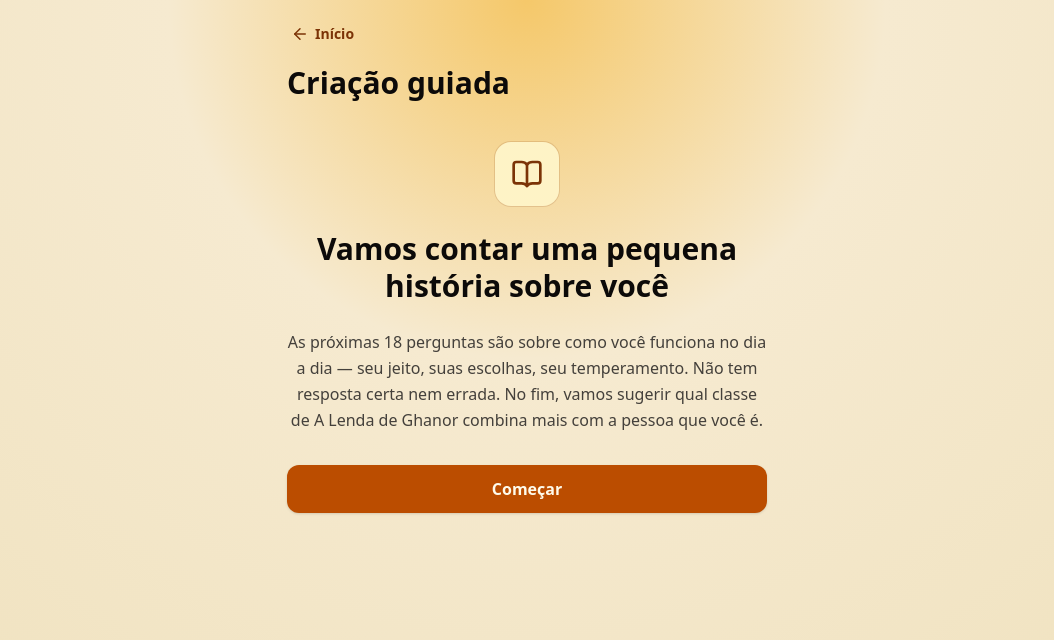
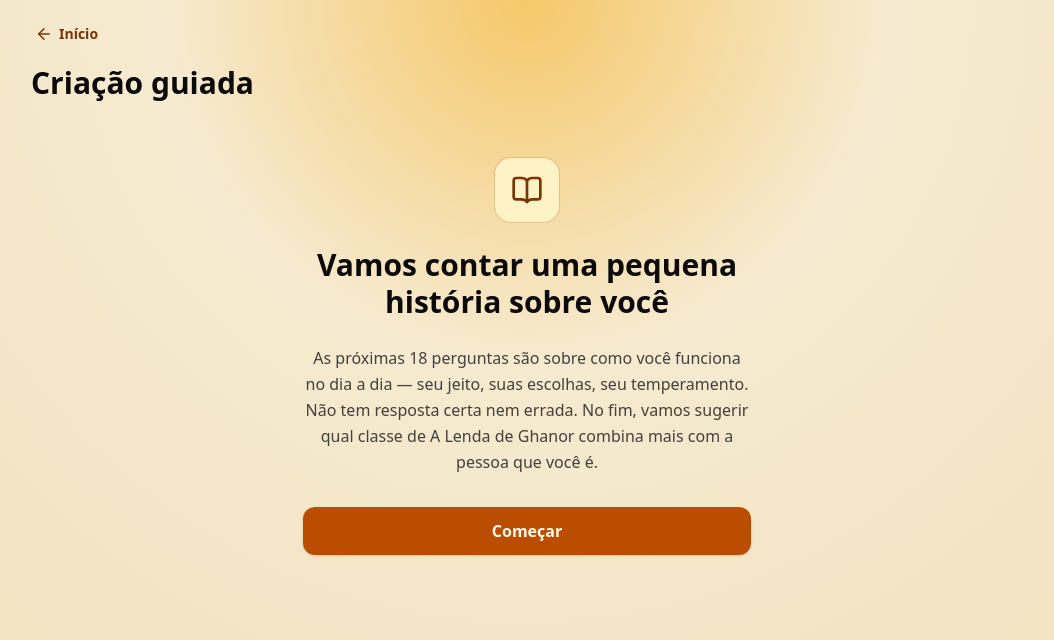
Before and after one commit to Lucasrx6/minialendadeghanor, a Next.js app: page /characters/new/guided in a window 1280 px wide. Shown: the top 640 px of the page, without its empty margins (113-1167 px from the left). Built offline with nearby package versions, Linux system fonts and the light colour scheme; no server answers.

Commit message:
Habilitades e Magias

```diff
--- a/app/characters/new/guided/page.tsx
+++ b/app/characters/new/guided/page.tsx
@@ -6,7 +6,7 @@ import { PageHeader } from "@/components/layout/page-header";
 export default function GuidedCharacterCreationPage() {
   return (
     <main className="min-h-dvh bg-[radial-gradient(circle_at_top,#f5c86a_0,#f6ead0_35%,#efe1bd_100%)]">
-      <div className="mx-auto w-full max-w-lg px-4 pb-28 pt-safe">
+      <div className="mx-auto w-full max-w-5xl px-4 pb-28 pt-safe">
         <PageHeader title="Criação guiada" backHref="/" backLabel="Início" />
         <GuidedCreationWizard />
       </div>
--- a/components/wizard/guided/QuizQuestion.tsx
+++ b/components/wizard/guided/QuizQuestion.tsx
@@ -13,7 +13,7 @@ interface Props {
 
 export function QuizQuestion({ question, total, index, onAnswer, onBack }: Props) {
   return (
-    <div className="w-full max-w-3xl mx-auto py-8 animate-in fade-in slide-in-from-right-8 duration-300">
+    <div className="mx-auto w-full max-w-2xl py-8 animate-in fade-in slide-in-from-right-8 duration-300">
       <div className="mb-8 flex items-center justify-between">
         <span className="text-sm font-bold uppercase tracking-widest text-amber-900/60">
           Ato {question.act} — {ACT_LABELS[question.act]}
--- a/components/wizard/guided/QuizRaceSelect.tsx
+++ b/components/wizard/guided/QuizRaceSelect.tsx
@@ -78,7 +78,7 @@ export function QuizRaceSelect({ initialRace, initialChoices, onNext }: Props) {
             onClick={() => handleRaceClick(race.id)}
           >
             <h3 className="text-xl font-bold text-stone-950 mb-2">{race.name}</h3>
-            <p className="text-sm text-stone-600 mb-4 h-10">{race.summary}</p>
+            <p className="text-sm text-stone-600 mb-4 min-h-[2.5rem]">{race.summary}</p>
             <div className="text-xs font-semibold text-amber-900/80">
               Modificadores: {Object.entries(race.modifiers).map(([attr, val]) => `${val > 0 ? '+' : ''}${val} ${attributeLabels[attr as Attribute]}`).join(', ') || 'Nenhum'}
             </div>
--- a/components/wizard/guided/QuizWelcome.tsx
+++ b/components/wizard/guided/QuizWelcome.tsx
@@ -7,7 +7,8 @@ interface Props {
 
 export function QuizWelcome({ onStart }: Props) {
   return (
-    <div className="flex flex-col items-center gap-6 py-6 text-center">
+    <div className="flex justify-center py-10">
+      <div className="flex w-full max-w-md flex-col items-center gap-6 text-center">
         <span className="flex h-16 w-16 items-center justify-center rounded-2xl bg-amber-100 text-amber-900 ring-1 ring-amber-900/15">
           <BookOpen size={32} />
         </span>
@@ -21,5 +22,6 @@ export function QuizWelcome({ onStart }: Props) {
           Começar
         </Button>
       </div>
+    </div>
   );
 }
```
Lines whose indentation alone changed are shown as unchanged.
